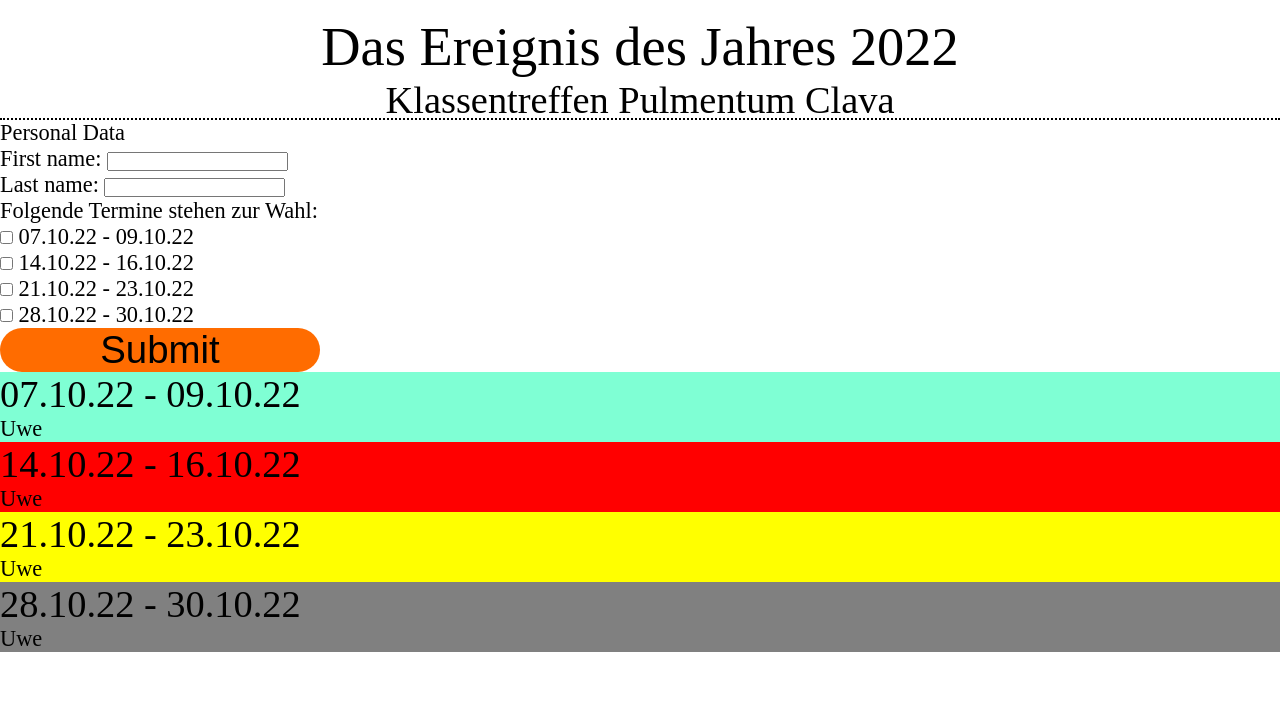
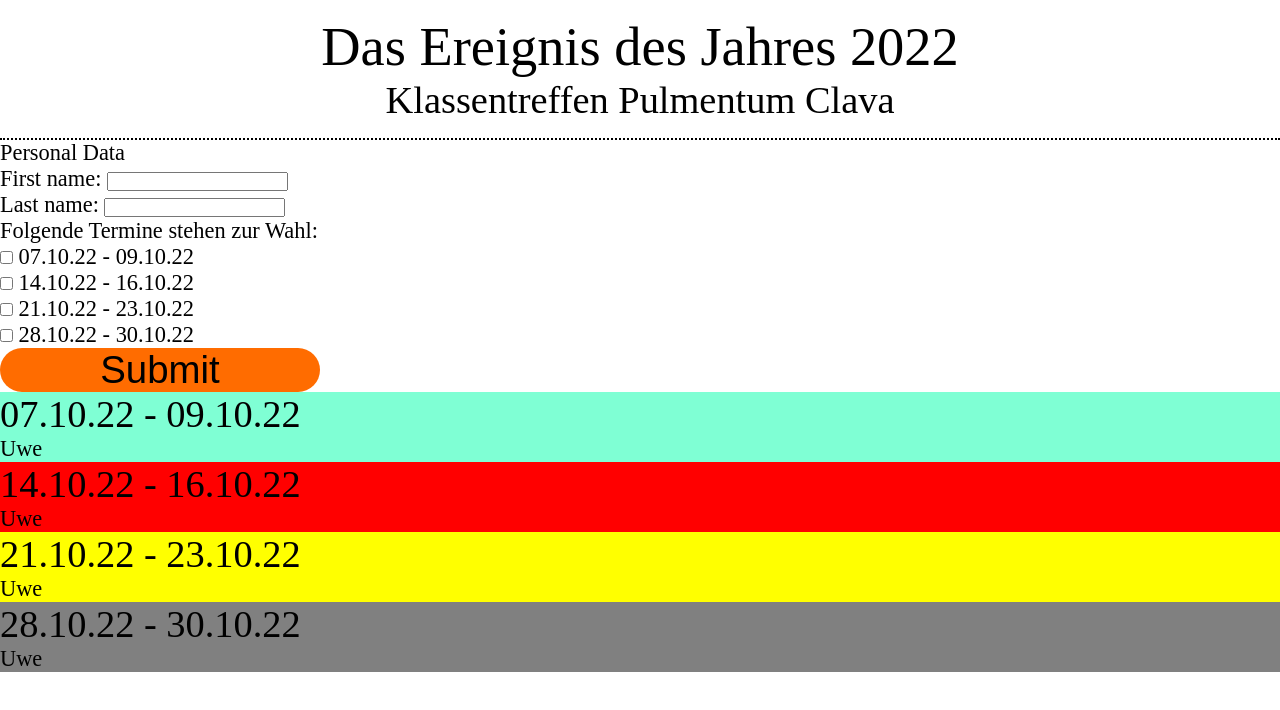
Before and after one commit to UweK17/klatrefumf, a website: page index.html in a window 1280 px wide. Drawn offline with Linux system fonts and the light colour scheme.

Commit message:
von vorne

```diff
--- a/sass/_footer.scss
+++ b/sass/_footer.scss
@@ -1,8 +1,7 @@
 @use "./var";
 
 footer{
-    min-width: 100vw;
-    max-height: 40vh;
+
 }
 
 .d7 {
--- a/sass/_header.scss
+++ b/sass/_header.scss
@@ -1,8 +1,6 @@
 @use "./var";
 header{
     text-align: center;
-    min-width: 100vw;
-    max-height: 15vh;
     padding: 2vh;
     border-bottom: 2px dotted black;
 }
--- a/sass/_main.scss
+++ b/sass/_main.scss
@@ -1,8 +1,7 @@
 @use "./var";
 
 main{
-    max-height: 45vh;
-    min-width: 100vh;
+
 }
 
 form{
```
Also changed, not shown: css/style.css, 1 other file.
